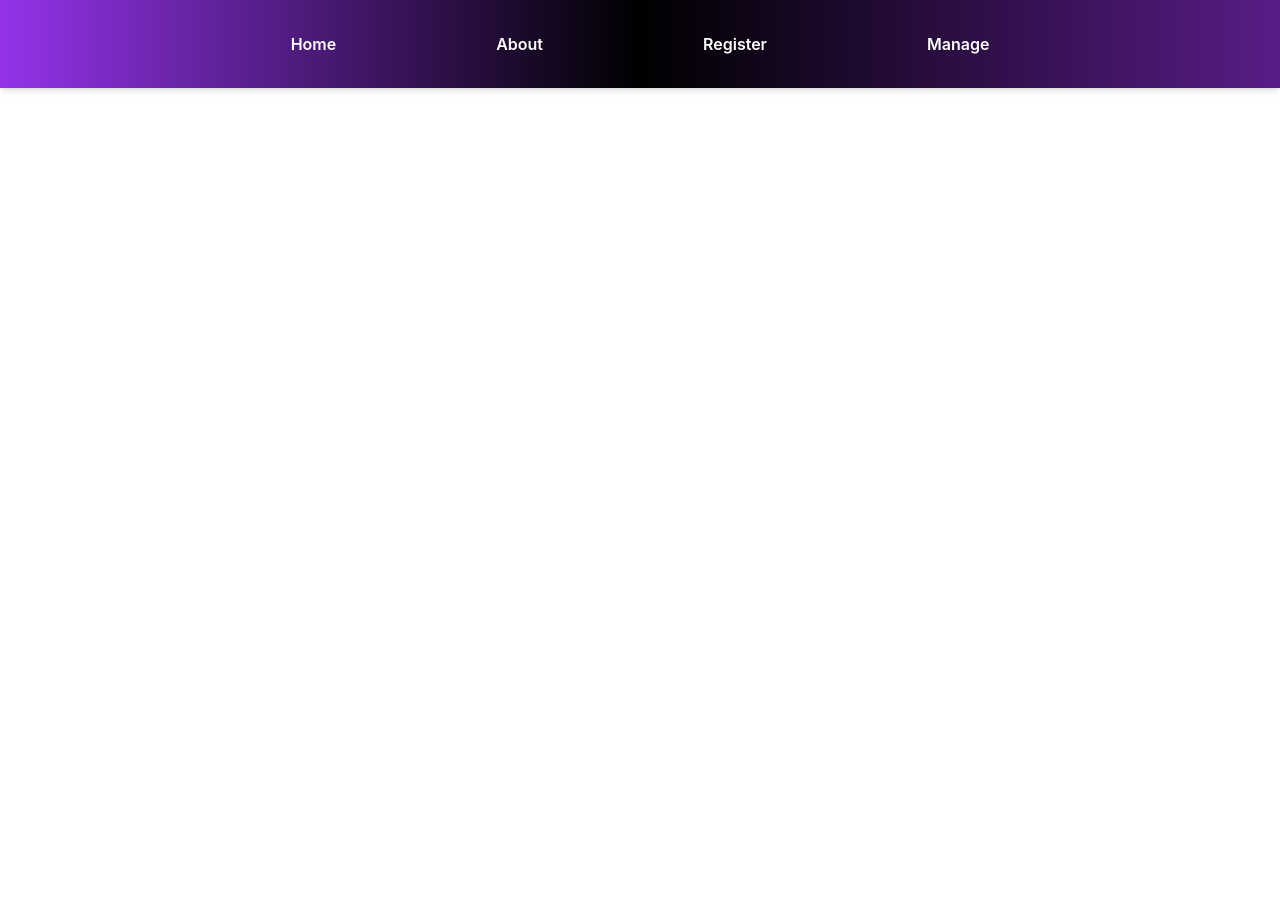
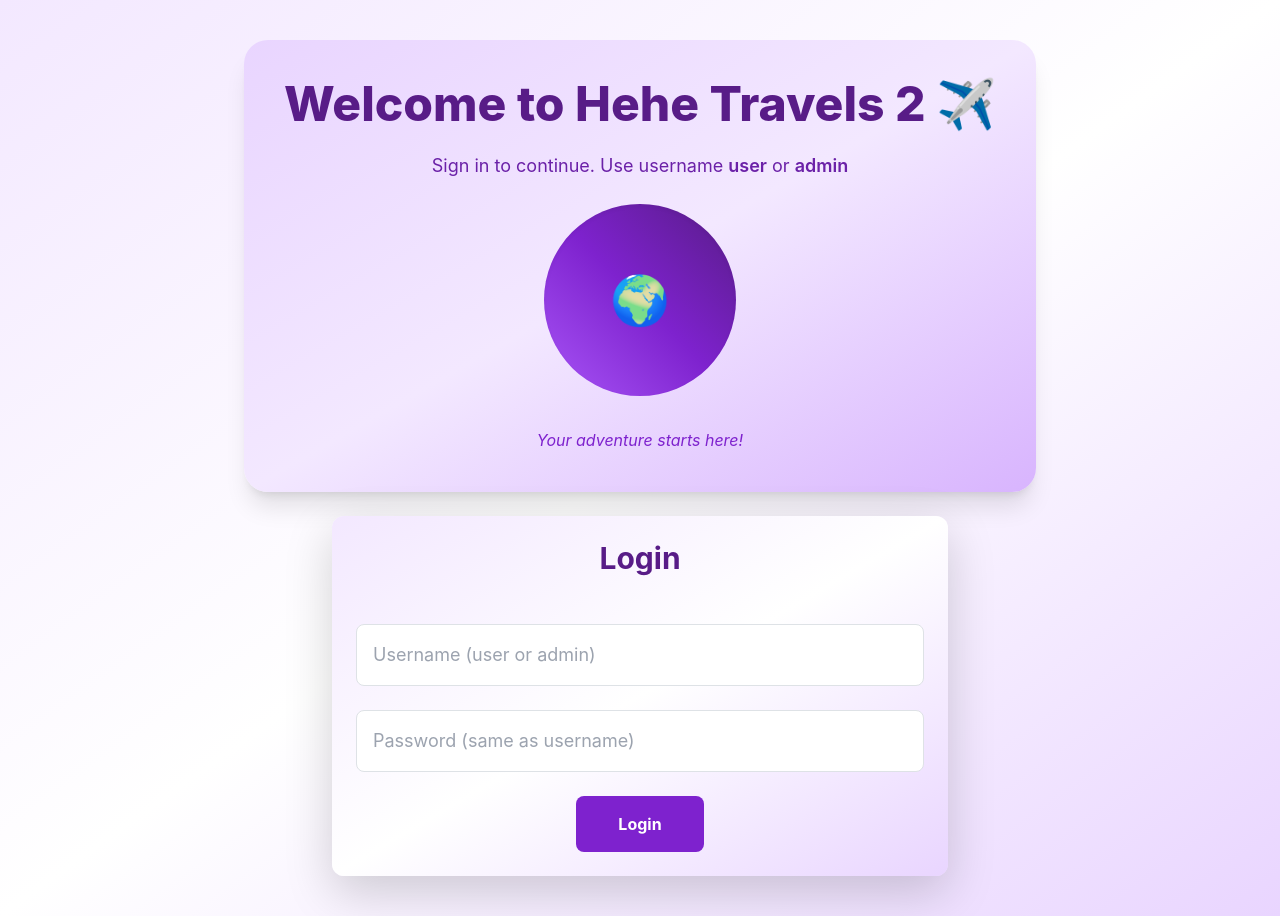
Before and after one commit to 52210299-hehe/hehe_project, a React (Create React App) app: page /login in a window 1280 px wide. Before the commit the page ends 800 px from the top, so only its background shows below. Built offline with nearby package versions, Linux system fonts and the light colour scheme; the HTML template or start-up script is replaced by a standard one.

Commit message:
login with roles(user or admin)

```diff
--- a/src/App.js
+++ b/src/App.js
@@ -1,5 +1,7 @@
 import React from 'react'
-import { Routes, Route } from 'react-router-dom'
+import { createContext } from 'react'
+import { useState } from 'react'
+import { Routes, Route, useNavigate, Navigate } from 'react-router-dom'
 import Navbar from './components/Navbar.jsx'
 import About from './components/About.jsx'
 import Home from './components/Home.jsx'
@@ -7,22 +9,39 @@ import Manage from './components/Manage.jsx'
 import Register from './components/Register.jsx'
 import Login from './components/Login.jsx'
 import Footer from './components/Footer.jsx'
+export const AuthContext = createContext();
 function App() {
+  const [user, setUser] = useState(null);
+  const navigate = useNavigate();
+  const login = (username) => {
+    setUser(username);
+    navigate('/');
+  };
 
   return (
+    <AuthContext.Provider value={{ user, login }}>
     <div className=''>
-      <Navbar />
+     {user && <Navbar />}
+
       <Routes>
-        <Route path='/' element={<Home />} />
-        <Route path='/about' element={<About />} />
-        <Route path='/manage' element={<Manage />} />
-        <Route path='/register' element={<Register />} />
-        <Route path='/login' element={<Login />} />
+        {!user && (
+            <Route path="*" element={<Navigate to="/login" replace />} />
+          )}
+          <Route path="/login" element={<Login />} />
+        {user && (
+          <>
+            <Route path='/' element={<Home />} />
+            <Route path='/about' element={<About />} />
+            <Route path='/manage' element={<Manage />} />
+            <Route path='/register' element={<Register />} />
+          </>
+        )}
       </Routes>
       <Footer />
 
 
     </div>
+    </AuthContext.Provider>
   )
 }
 
--- a/src/components/Login.jsx
+++ b/src/components/Login.jsx
@@ -1,11 +1,61 @@
-import React from 'react'
+
+import React, { useState, useContext } from 'react';
+import { AuthContext } from '../App';
 
 function Login() {
+  const { login } = useContext(AuthContext);
+  const [username, setUsername] = useState('');
+  const [password, setPassword] = useState('');
+  const [error, setError] = useState('');
+
+  const handleSubmit = (e) => {
+    e.preventDefault();
+    if ((username === 'user' || username === 'admin') && password === username) {
+      login(username);
+    } else {
+      setError('Invalid credentials.');
+    }
+  };
+
   return (
-    <div>
+    <div className="min-h-screen bg-gradient-to-br from-purple-100 via-white to-purple-200 flex flex-col items-center justify-center px-4 py-10">
+     {/* Welcome / Hero */}
+<div className="flex-1 bg-gradient-to-br from-purple-200 via-purple-100 to-purple-300 rounded-3xl shadow-xl p-10 text-center flex flex-col items-center justify-center gap-6 mb-6 mt-0">
+  <h1 className="text-5xl font-extrabold text-purple-900">Welcome to Hehe Travels 2 ✈️</h1>
+  <p className="text-lg text-purple-800 max-w-md">
+    Sign in to continue. Use username <span className="font-semibold">user</span> or <span className="font-semibold">admin</span>
+  </p>
+  <div className="w-48 h-48 rounded-full bg-gradient-to-tr from-purple-500 via-purple-700 to-purple-900 shadow-inner flex items-center justify-center">
+    <span className="text-white text-5xl">🌍</span>
+  </div>
+  <p className="text-purple-700 italic mt-2">Your adventure starts here!</p>
+</div>
 
+      <form className="bg-gradient-to-br from-purple-100 via-white to-purple-200 rounded-xl shadow-lg flex flex-col w-1/2  mx-auto p-6 gap-4" onSubmit={handleSubmit}>
+        <h1 className="text-3xl font-bold text-purple-900 mb-4 text-center">Login</h1>
+        <input
+          type="text"
+          name="username"
+          value={username}
+          onChange={e => setUsername(e.target.value)}
+          className="border border-purple-300 rounded-lg p-3 text-lg"
+          required
+          placeholder="Username (user or admin)"
+        />
+        <input
+          type="password"
+          name="password"
+          value={password}
+          onChange={e => setPassword(e.target.value)}
+          className="border border-purple-300 rounded-lg p-3 text-lg"
+          required
+          placeholder="Password (same as username)"
+        />
+        {error && <div className="text-red-600 text-center mb-2">{error}</div>}
+        <button className="bg-purple-700 text-white font-bold py-3 rounded-lg hover:bg-purple-900 transition-colors w-32 mx-auto" type="submit">Login</button>
+      </form>
     </div>
-  )
+  );
 }
 
-export default Login
+export default Login;
```
